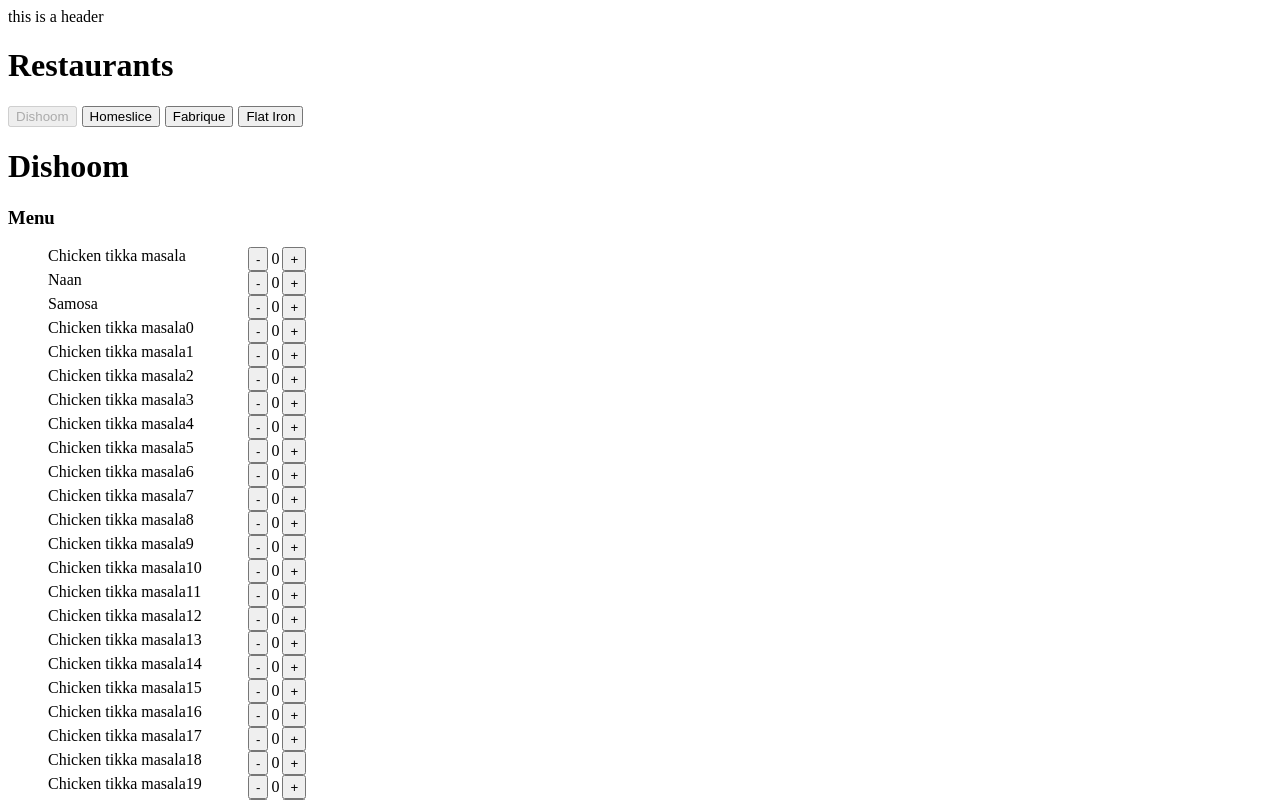
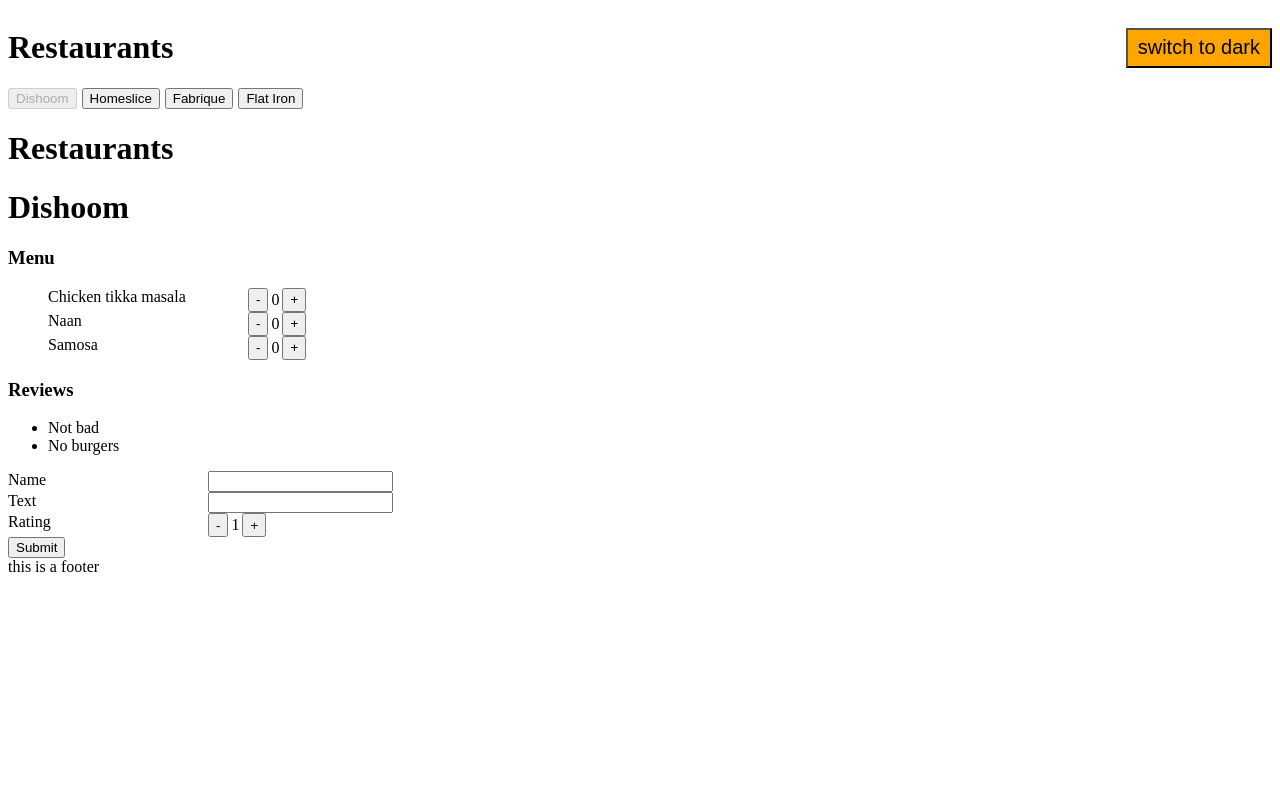
Before and after one commit to Windman/LearnReact, a React (Vite) app in the folder react-with-vite/: page / in a window 1280 px wide. Shown: the top 800 px of the page. Built offline with nearby package versions, Linux system fonts and the light colour scheme.

Commit message:
Add theme context

```diff
--- a/react-with-vite/package.json
+++ b/react-with-vite/package.json
@@ -13,6 +13,7 @@
     "lint:fix": "tslint --project . --fix"
   },
   "dependencies": {
+    "classnames": "^2.5.1",
     "react": "^18.3.1",
     "react-dom": "^18.3.1"
   },
--- a/react-with-vite/src/components/app.jsx
+++ b/react-with-vite/src/components/app.jsx
@@ -1,12 +1,10 @@
-import { restaurants, addMockedMenu } from "../materials/mocks";
+import { restaurants } from "../materials/mocks";
 import { Layout } from "./layout/layout.component";
-import { Title } from "./title/title.component";
 import { RestaurantCard } from "./restaurant-card/restaurant-card.component";
 import { Navigation } from "./navigation/natigation.component";
 import { useState } from "react";
-import {ProgressBar} from "./progress/bar/progress-bar.component";
-
-addMockedMenu(restaurants[0]);
+import { ProgressBar } from "./progress/bar/progress-bar.component";
+import { ThemeContextProvider } from "./theme-context/theme-context";
 
 export const App = () => {
   const [activeRestaurant, setActiveRestaurant] = useState(restaurants.length ? restaurants[0] : undefined);
@@ -18,11 +16,12 @@ export const App = () => {
   return (
     <div>
       <ProgressBar/>
+      <ThemeContextProvider>
       <Layout>
-        <Title name="Restaurants" />
         <Navigation items={restaurants} onSelect={handleRestaurantSelection}/>
         <RestaurantCard item={activeRestaurant} />
       </Layout>
+      </ThemeContextProvider>
     </div>
   );
 };
--- /dev/null
+++ b/react-with-vite/src/components/button/button.component.jsx
@@ -0,0 +1,27 @@
+import classnames from "classnames";
+import styles from "./styles.module.css";
+
+import { useTheme } from "../theme-context/theme-context";
+
+export const Button = ({
+  text,
+  onClick,
+  viewVariant = "default",
+  className,
+}) => {
+  const { value: themeValue } = useTheme();
+
+  return (
+    <button
+      className={classnames(styles.button, className, {
+        [styles.default]: viewVariant === "default",
+        [styles.small]: viewVariant === "small",
+        [styles.light]: themeValue === "light",
+        [styles.dark]: themeValue === "dark",
+      })}
+      onClick={onClick}
+    >
+      {text}
+    </button>
+  );
+};
--- /dev/null
+++ b/react-with-vite/src/components/button/styles.module.css
@@ -0,0 +1,23 @@
+.button {
+    border-radius: 0.5px;
+    padding: 5px 10px;
+    height: 40px;
+}
+
+.default {
+    font-size: 20px;
+}
+
+.small {
+    font-size: 14px;
+}
+
+.light {
+    background-color: orange;
+    color: black;
+}
+
+.dark {
+    background-color: black;
+    color: white
+}
--- a/react-with-vite/src/components/header/header.component.jsx
+++ b/react-with-vite/src/components/header/header.component.jsx
@@ -1,3 +1,12 @@
+import classnames from "classnames";
+import { ThemeButton } from "../theme-button/theme-button.component";
+import styles from "./styles.module.css";
+
 export const Header = () => {
-    return <header>this is a header</header>;
-  };
+  return (
+    <header className={classnames(styles.button)}>
+      <h1>Restaurants</h1>
+      <ThemeButton />
+    </header>
+  );
+};
--- /dev/null
+++ b/react-with-vite/src/components/header/styles.module.css
@@ -0,0 +1,5 @@
+header {
+    display: flex;
+    justify-content: space-between;
+    align-items: center;
+}
--- a/react-with-vite/src/components/restaurant-card/restaurant-card.component.jsx
+++ b/react-with-vite/src/components/restaurant-card/restaurant-card.component.jsx
@@ -1,5 +1,6 @@
 import { CounterContainer } from "../counter/counter.container";
 import { ReviewForm } from "./review-form/review-form.component";
+import { Title } from "../title/title.component";
 
 const maxMenuItemCount = 5;
 const minMenuItemCount = 0;
@@ -9,6 +10,7 @@ export const RestaurantCard = ({ item }) => {
 
   return (
     <div className="restaurant-card" key={item.id}>
+      <Title name="Restaurants" />
       <div className="restaurant-card__name">
         <h1>{item.name}</h1>
       </div>
--- /dev/null
+++ b/react-with-vite/src/components/theme-button/theme-button.component.jsx
@@ -0,0 +1,13 @@
+import { Button } from "../button/button.component";
+import { useTheme } from "../theme-context/theme-context";
+
+export const ThemeButton = () => {
+  const { value, toggleTheme } = useTheme();
+
+  return (
+    <Button
+      text={value === "light" ? "switch to dark" : "switch to light"}
+      onClick={toggleTheme}
+    />
+  );
+};
--- /dev/null
+++ b/react-with-vite/src/components/theme-context/theme-context.jsx
@@ -0,0 +1,24 @@
+import { useState } from "react";
+import { useCallback } from "react";
+import { useContext } from "react";
+import { createContext } from "react";
+
+const defaultTheme = 'light';
+
+const ThemeContext = createContext();
+
+export const useTheme = () => useContext(ThemeContext);
+
+export const ThemeContextProvider = ({ children }) => {
+  const [theme, setTheme] = useState(defaultTheme);
+
+  const toggleTheme = useCallback(() => {
+    setTheme((current) => (current === "light" ? "dark" : "light"));
+  }, []);
+
+  return (
+    <ThemeContext.Provider value={{ value: theme, toggleTheme }}>
+      {children}
+    </ThemeContext.Provider>
+  );
+};
```
Also changed, not shown: 1 other file (tests, documents, lock files or other folders).
